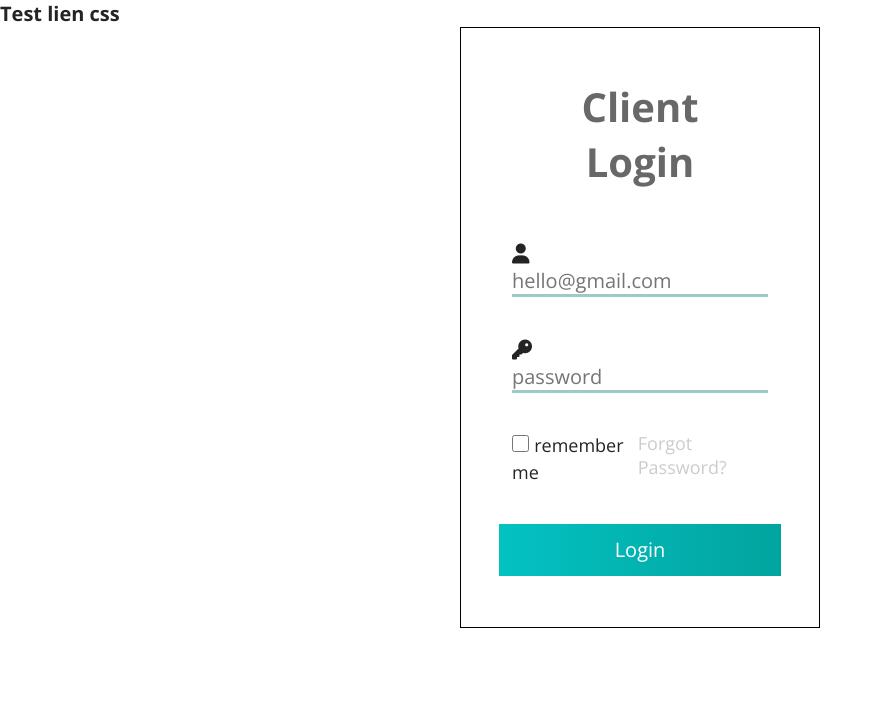
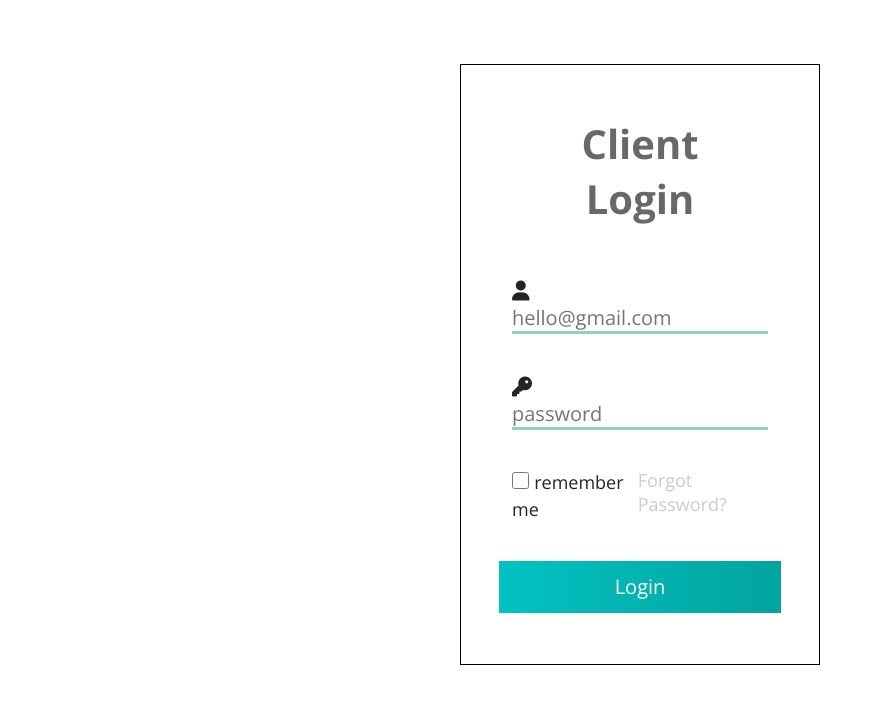
Before and after one commit to altexive/css-flexbox, a plain HTML site: page Index.html in a window 1280 px wide. Shown: the whole page, without its empty margins (0-883 px from the left). Drawn offline with nearby package versions, Linux system fonts and the light colour scheme.

Commit message:
2nd push

```diff
--- a/Flexbox.css
+++ b/Flexbox.css
@@ -14,10 +14,18 @@
 /*-----------------------------------------------------*/
 /* mise en forme générale */
 /*-----------------------------------------------------*/
-
+Body{
+    background-image: url("frankie-lopez-L6mH2DPYDQk-unsplash.jpg");
+    background-position: center;
+    min-height: 380px;
+}
 .main{
     display: flex;
     justify-content: center;
+    background-repeat: no-repeat;
+    background-size: cover;
+    position: relative;
+
 }
 
 .full_block {
@@ -26,6 +34,7 @@
     width: 20%;
     padding: 4%;
     padding-top: 0px;
+    margin-top: 5%;
 }
 
 .full_block h2{
@@ -90,8 +99,9 @@
     font-size: 18px;
     color:rgb(204, 204, 204);
     text-decoration: none;
+}
 
-}
+
 /*-----------------------------------------------------*/
 
 /*-----------------------------------------------------*/
--- a/Index.html
+++ b/Index.html
@@ -9,10 +9,11 @@
 </head>
 <body>
     <header>
-        <h1>Test lien css</h1>
+        <h1></h1>
     </header>
+    <div class="BG-image">
+
             <main class="main">
-
                 <div class="full_block">
                     <h2>Client Login</h2>
                     <div>
@@ -51,6 +52,7 @@
                 </div>
 
             </main>
+    </div>
     <script src="https://kit.fontawesome.com/850676baf8.js" crossorigin="anonymous"></script>
 </body>
 </html>
```
Also changed, not shown: frankie-lopez-L6mH2DPYDQk-unsplash.jpg (added). Lines whose indentation alone changed are shown as unchanged.
